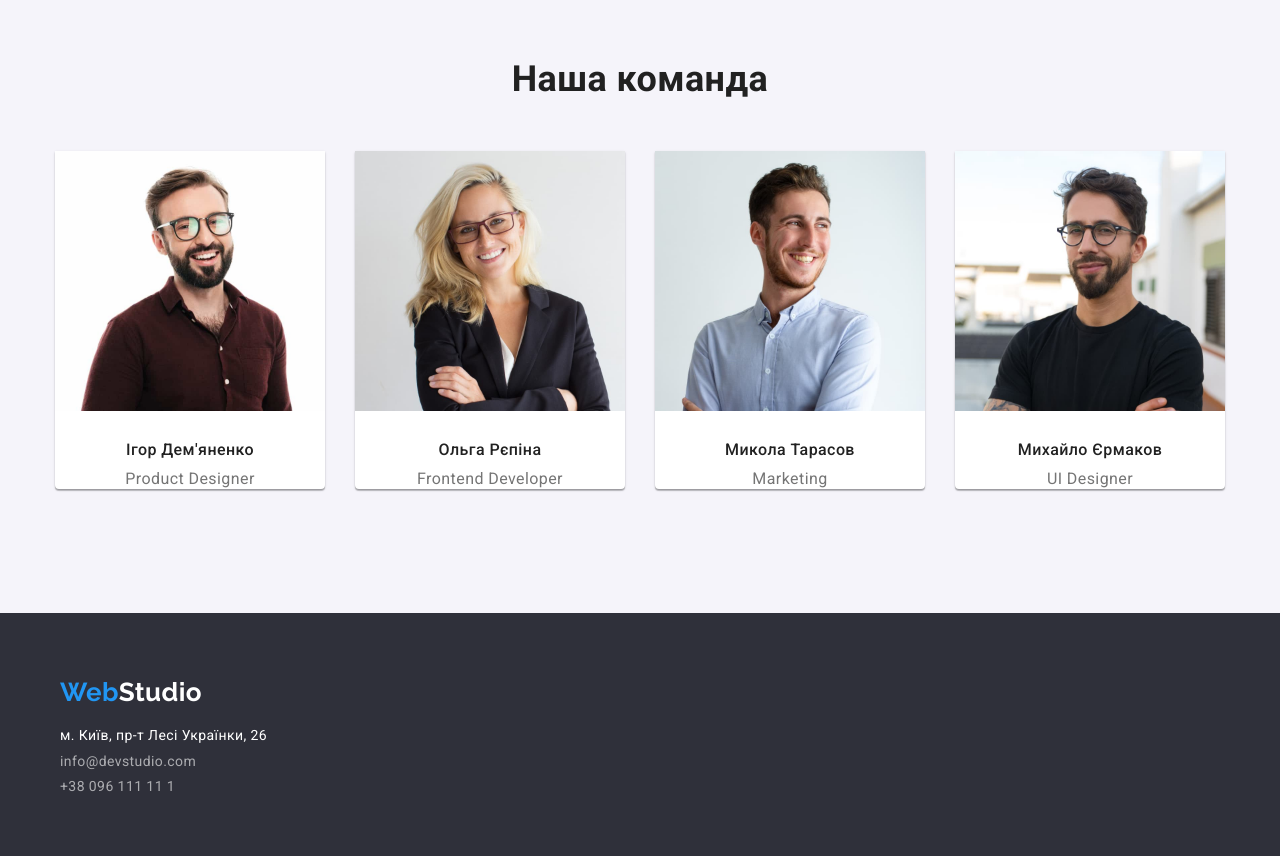
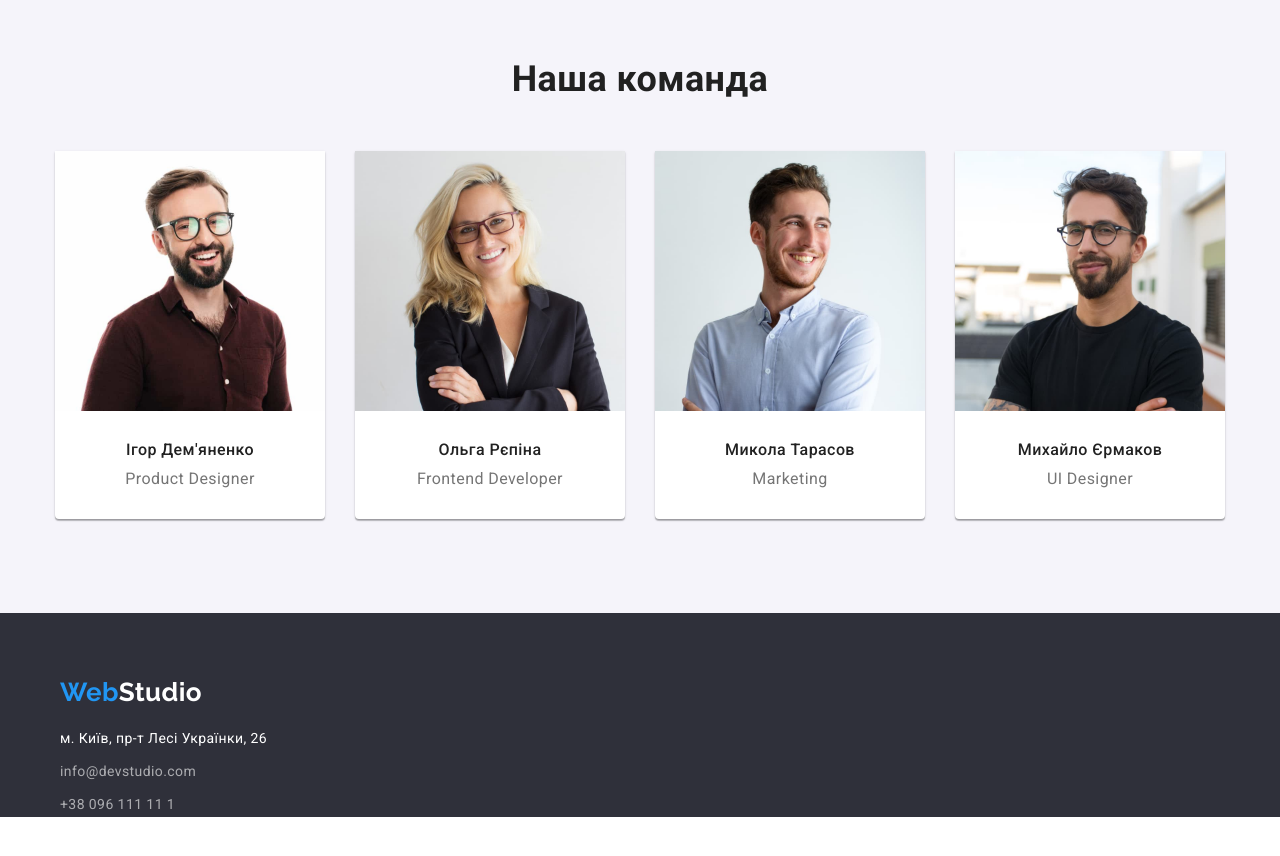
Before and after one commit to karas27/goit-markup-hw-03, a plain HTML site: page index.html in a window 1280 px wide. Shown: the part 1480-2336 px from the top of the page. After the commit the page ends 2297 px from the top, so only its background shows below. Drawn offline with nearby package versions, Linux system fonts and the light colour scheme.

Commit message:
fixed all mistakes

```diff
--- a/css/style.css
+++ b/css/style.css
@@ -115,6 +115,8 @@ a {
 }
 .link-curent{
     color: var(--accent-color);
+    padding-top: 32px;
+    padding-bottom: 32px;
 }
 .logo-web {
     color: var(--accent-color);
@@ -137,6 +139,8 @@ a {
     color: var(--title-text-color);
     text-decoration: none;
     font-weight: 500;
+    padding-top: 32px;
+    padding-bottom: 32px;
 }
 .header-contact {
     list-style-type: none;
@@ -152,11 +156,12 @@ a {
 .contact-link {
     color: var(--primary-text-color);
     font-weight: 500;
+    padding-top: 32px;
+        padding-bottom: 32px;
 }
 /*                                       FOOTER*/
 .footer {
     background-color:var(--background-color);
-    height: 252px;
     padding-top: 60px;
 }
 .logo-footer {
@@ -170,11 +175,11 @@ a {
     list-style-type: none;
     margin: 0px;
     width: 231px;
-    height: 81px;
     padding-left: 0px;
 }
 .contact {
     margin-top: 20px;
+    line-height: 1.714;
 }
 .footer-link {
     color: var(--primary-text-color);
@@ -279,14 +284,10 @@ a {
     display: flex;
     margin: 0px;
     padding-left: 0px;
-    margin-left: calc(-1 * var(--card-set-gap));
-        margin-top: calc(-1 * var(--card-set-gap));
+    gap: 30px;
 }
 .ourteam-wrap-item {
     width: 270px;
-    flex-basis: calc(100% / 3 - var(--card-set-gap));
-        margin-top: var(--card-set-gap);
-        margin-left: var(--card-set-gap);
     background-color: var(--white-color);
     text-align: center;
     border-radius: 0px 0px 4px 4px;
@@ -311,7 +312,7 @@ a {
 .ourteam-paragraph {
     font-size: 16px;
     line-height: 1.18;
-   margin-bottom: 30px;
+   padding-bottom: 30px;
 }
 .about-titel, .whatwedo-titel, .typeofproduct-item,.exampleofproduct-titel, .ourteam-titel, .ourteam-name {
     color: var(--title-text-color);
```
